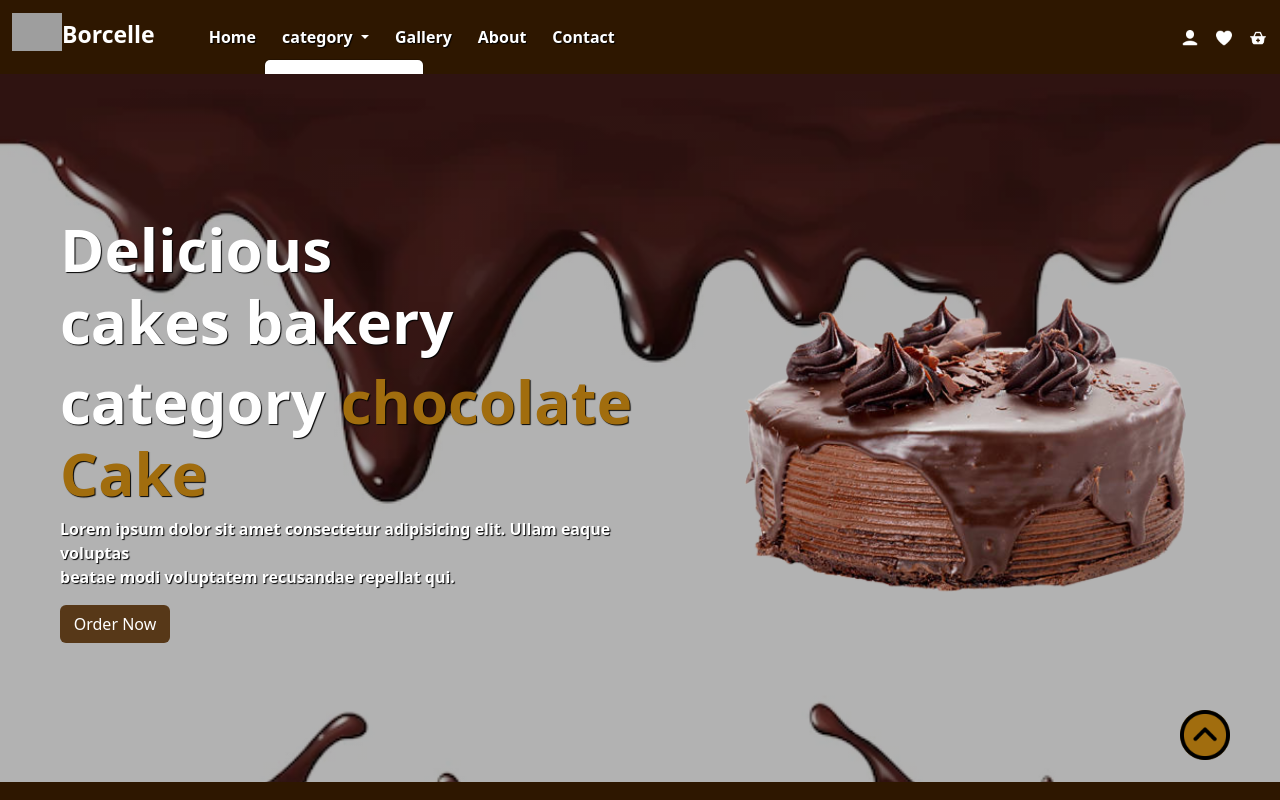
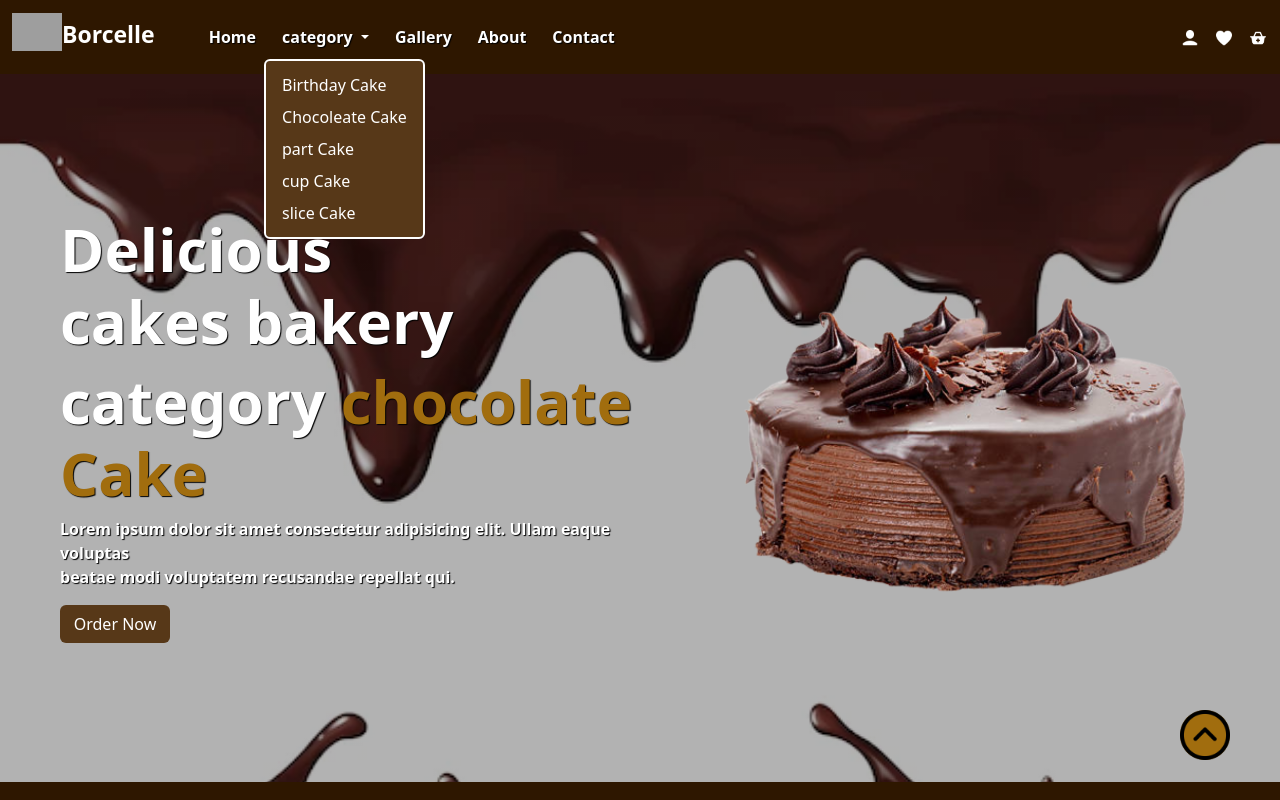
Before and after one commit to sahri16/Borcelle-Cakebake, a plain HTML site: page index.html in a window 1280 px wide. Both pictures are taken after a click on the link "category". Shown: the top 800 px of the page. Drawn offline with nearby package versions, Linux system fonts and the light colour scheme; grey boxes are pictures that could not be loaded.

Commit message:
first commit

```diff
--- a/style.css
+++ b/style.css
@@ -11,6 +11,8 @@
   background-color: #2e1700;
   padding-left: 60px;
   font-weight: bold;
+  position: relative;
+  z-index: 1050;
 }
 #logo {
   color: white;
@@ -22,7 +24,13 @@
 .navbar-nav {
   margin-left: 20px;
 }
-
+.dropdown-menu{
+  background-color: #573818 !important;
+  border: 2px solid white !important;
+}
+.dropdown-menu .dropdown-item{
+  color: white;
+}
 .nav-link {
   color: white !important;
   font-weight: bold;
@@ -155,6 +163,7 @@
 }
 #box .card:hover {
   transform: translateY(-15px);
+
 }
 
 /* banner */
@@ -238,6 +247,12 @@
   border-radius: 10px;
   cursor: pointer;
   /* width: 20%; */
+}
+#product-card .card:hover {
+  transform: translatey(10px);
+  /* transition: 0.10s ease; */
+
+
 }
 .overlay {
   display: block;
```
